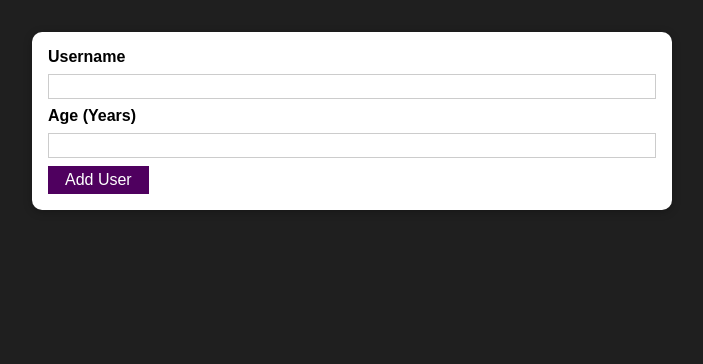
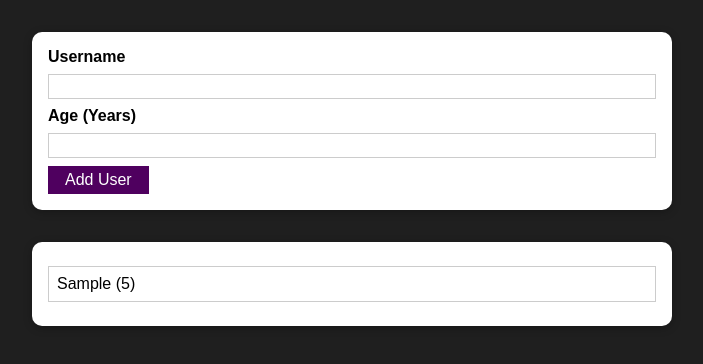
Before and after one commit to LordCracken/users-list, a React (Create React App) app: page / in a window 1280 px wide. Both pictures are taken after typing "Sample", "5" into the empty fields and a click on the button "Add User". Shown: the top 364 px of the page, without its empty margins (288-991 px from the left). Built offline with nearby package versions, Linux system fonts and the light colour scheme.

Commit message:
output users list by user input

```diff
--- a/src/App.tsx
+++ b/src/App.tsx
@@ -1,9 +1,26 @@
+import { useState } from 'react';
+
 import AddUser from './components/Users/AddUser';
+import UsersList from './components/Users/UsersList';
 
-const App = () => (
-  <div>
-    <AddUser />
-  </div>
-);
+import { IUser } from './interfaces';
+
+const App = () => {
+  const [usersList, setUsersList] = useState<IUser[]>([]);
+
+  const addUserHandler = (uName: string, uAge: number) => {
+    setUsersList((prevUsersList) => [
+      ...prevUsersList,
+      { name: uName, age: uAge, id: Math.random().toString() },
+    ]);
+  };
+
+  return (
+    <div>
+      <AddUser onAddUser={addUserHandler} />
+      <UsersList users={usersList} />
+    </div>
+  );
+};
 
 export default App;
--- a/src/components/Users/AddUser.tsx
+++ b/src/components/Users/AddUser.tsx
@@ -1,11 +1,12 @@
-import {useState, FormEvent, ChangeEvent} from 'react';
+import { useState, FormEvent, ChangeEvent } from 'react';
 
 import Card from '../UI/Card';
 import Button from '../UI/Button';
 
+import { IAddUser } from '../../interfaces';
 import classes from './AddUser.module.css';
 
-const AddUser = () => {
+const AddUser = ({ onAddUser }: IAddUser) => {
   const [enteredUsername, setEnteredUsername] = useState<string>('');
   const [enteredAge, setEnteredAge] = useState<string>('');
 
@@ -20,9 +21,9 @@ const AddUser = () => {
       return;
     }
 
+    onAddUser(enteredUsername, +enteredAge);
     setEnteredUsername('');
     setEnteredAge('');
-    console.log(enteredUsername, enteredAge);
   };
 
   const usernameChangeHandler = (event: ChangeEvent<HTMLInputElement>) => {
--- /dev/null
+++ b/src/components/Users/UsersList.module.css
@@ -0,0 +1,16 @@
+.users {
+  margin: 2rem auto;
+  width: 90%;
+  max-width: 40rem;
+}
+
+.users ul {
+  list-style: none;
+  padding: 1rem;
+}
+
+.users li {
+  border: 1px solid #ccc;
+  margin: 0.5rem 0;
+  padding: 0.5rem;
+}
--- /dev/null
+++ b/src/components/Users/UsersList.tsx
@@ -0,0 +1,18 @@
+import Card from '../UI/Card';
+
+import { IUsersList } from '../../interfaces';
+import classes from './UsersList.module.css';
+
+const UsersList = ({ users }: IUsersList) => (
+  <Card className={classes.users}>
+    <ul>
+      {users.map((user) => (
+        <li key={user.id}>
+          {user.name} ({user.age})
+        </li>
+      ))}
+    </ul>
+  </Card>
+);
+
+export default UsersList;
```
Also changed, not shown: src/interfaces.ts (+16 -2 lines).
